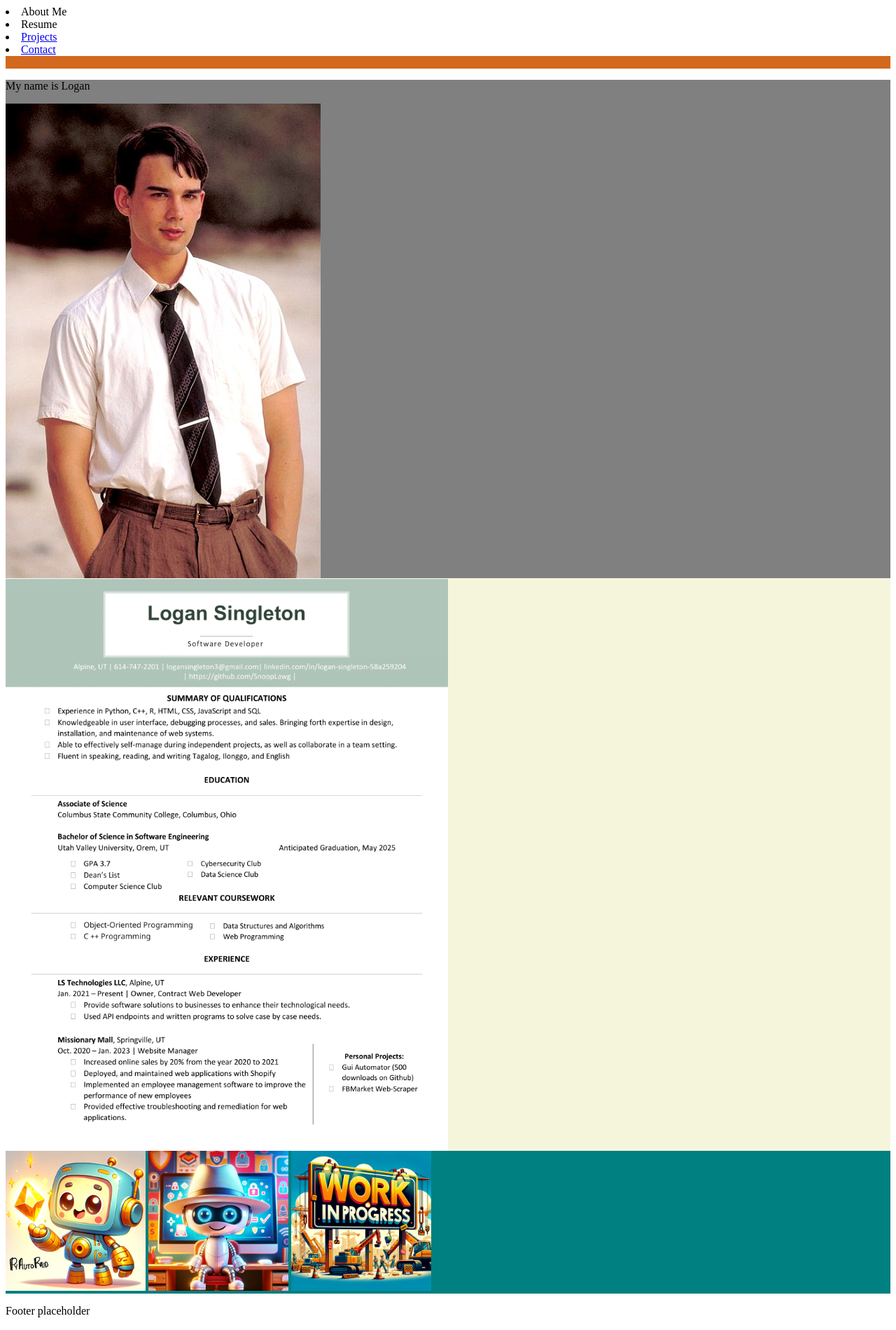
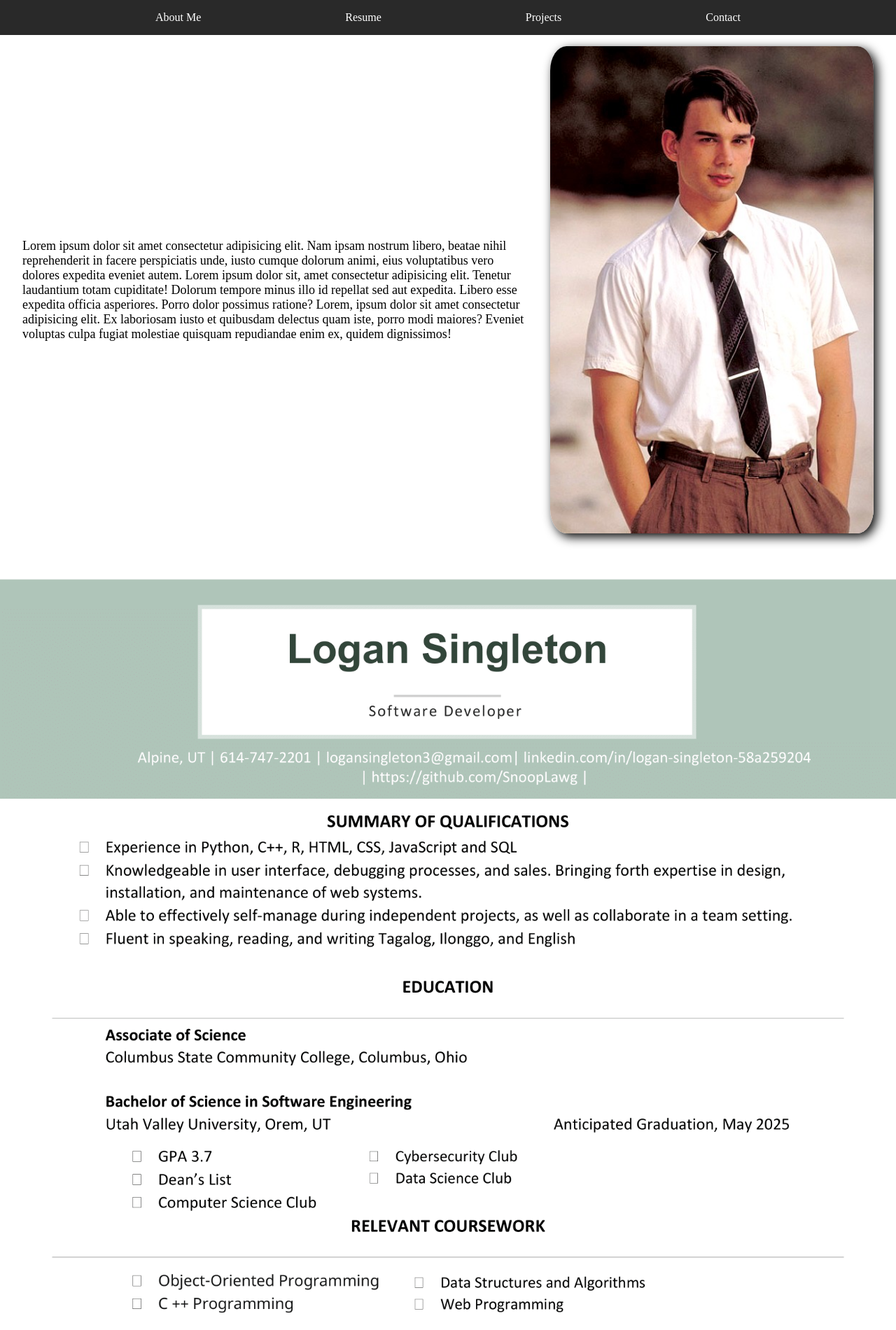
Before and after one commit to SnoopLawg/Static-Portfolio, a plain HTML site: page index.html in a window 1280 px wide. Shown: the top 1900 px of the page at 70% size. Drawn offline with Linux system fonts and the light colour scheme.

Commit message:
Base template static

```diff
--- a/index.html
+++ b/index.html
@@ -7,35 +7,44 @@
     <title>Logan Singleton Portfolio</title>
 </head>
 <body>
+    <div class="nav">
     <nav>
-        <li><a href="#About-Me"></a>About Me</li>
-        <li><a href="#Resume"></a>Resume</li>
+        <li><a href="#About-Me">About Me</a></li>
+        <li><a href="#Resume">Resume</a></li>
         <li><a href="#Projects">Projects</a></li>
         <li><a href="#Contact">Contact</a></li>
     </nav>
-    <div style="background-color:chocolate;"class="initial-image">
+    </div>
+    <div class="initial-image">
         <!-- image here for landscape background -->
         <img src="" alt="">
     </div>
-    <div style="background-color: gray;" class="About-Me">
-        <p>My name is Logan</p>
-        <img style="display: block;" src="placeholderMe.jpg" alt="">
+    <div class="About-Me" id="About-Me">
+        <p>Lorem ipsum dolor sit amet consectetur adipisicing elit. Nam ipsam nostrum libero, beatae nihil reprehenderit in facere perspiciatis unde, iusto cumque dolorum animi, eius voluptatibus vero dolores expedita eveniet autem.
+            Lorem ipsum dolor sit, amet consectetur adipisicing elit. Tenetur laudantium totam cupiditate! Dolorum tempore minus illo id repellat sed aut expedita. Libero esse expedita officia asperiores. Porro dolor possimus ratione?
+            Lorem, ipsum dolor sit amet consectetur adipisicing elit. Ex laboriosam iusto et quibusdam delectus quam iste, porro modi maiores? Eveniet voluptas culpa fugiat molestiae quisquam repudiandae enim ex, quidem dignissimos!</p>
+        <img src="assets/placeholderMe.jpg" alt="">
     </div>
-    <div style="background-color: beige;" class="Resume">
+    <div  class="Resume" id="Resume">
         <!-- resume -->
-        <img style="width: 50%;margin-right: 20px;display: block;" src="LS Resume 2024-1.png" alt="">
+        <img  src="assets/LS Resume 2024-1.png" alt="">
         <!-- <embed src="LS Resume 2024.pdf" type="application/pdf" width="90%" height="1000px"> -->
     </div>
-    <div style="background-color: teal;"class="Projects">
+    <div class="Projects" id="Projects">
         <!-- Squares for projects -->
-        <a href="https://github.com/SnoopLawg/PyAutoRaid/tree/main?tab=readme-ov-file#readme-top"><img style="width: 200px;height: 200px;display: inline-block;" src="PyAutoRaid.ico" alt="PyAutoRaid"></a>
-        <a href="https://github.com/SnoopLawg/FBMarketCarScraper"><img style="width: 200px;height: 200px;display: inline-block;" src="FBmarketscraper.png" alt="FaceBook Market WebScraper"></a>
-        <a href="#"><img style="width: 200px;height: 200px;display: inline-block;" src="Workinprogress.png" alt="DateRandomizer"></a>
+        <a href="https://github.com/SnoopLawg/PyAutoRaid/tree/main?tab=readme-ov-file#readme-top"><img  src="assets/PyAutoRaid.ico" alt="PyAutoRaid"></a>
+        <a href="https://github.com/SnoopLawg/FBMarketCarScraper"><img  src="assets/FBmarketscraper.png" alt="FaceBook Market WebScraper"></a>
+        <a href="#"><img  src="assets/Workinprogress.png" alt="DateRandomizer"></a>
     </div>
 
-    <footer>
+    <footer id="Contact" class="Contact">
     <!-- contact in footer -->
-    <p style="display: block;">Footer placeholder</p>
+
+    <ul>
+    <h3>Contact Me</h3>
+    <li><h4>Email: </h4> logansingleton3@gmail.com</li>
+    <li><h4>LinkedIn: </h4> logansingleton3</li>
+    </ul>
     </footer>
 </body>
 </html>
--- a/styles/style.css
+++ b/styles/style.css
@@ -0,0 +1,98 @@
+body{
+    margin: 0;
+    background-color: #ffffff;
+    color: rgb(0, 0, 0);
+}
+nav{
+    display: flex;
+    flex-direction: row;
+    align-items:start;
+    flex-wrap: wrap;
+    list-style-type: none;
+    justify-content: space-evenly;
+    padding: 1em;
+}
+
+nav a{
+    text-decoration: none;
+    color: white;
+}
+
+div.nav{
+    position: fixed;
+    background-color: rgb(41, 41, 41);
+    width: 100%;
+
+}
+
+.Projects{
+    display: flex;
+    justify-content:space-evenly;
+    flex-wrap: wrap;
+}
+
+.Projects img{
+    width: 20em;
+    height: 20em;
+    display: block;
+    margin: 2em;
+    box-shadow: 5px 5px 15px rgb(0, 0, 0);
+}
+
+.Resume{
+    display: flex;
+    padding: 2em 0;
+    max-width: 100%;
+    height:auto
+}
+
+.Resume img{
+
+    object-fit: cover;
+    overflow: hidden;
+}
+.About-Me {
+    display: flex;
+    justify-content: space-between;
+    padding: 2em;
+    flex-wrap: wrap;
+    align-items: center;
+    height: auto;
+    margin: 1em 0 0 0;
+}
+
+
+.About-Me img{
+    box-shadow: 5px 5px 15px rgb(0, 0, 0);
+    border-radius: 5%;
+}
+
+.About-Me p{
+    font-size: large;
+    max-width: 60%;
+}
+
+.About-Me img {
+    width: 38%; /* Adjust based on layout needs */
+    height: 100%; /* Adjust the height to a smaller value as needed */
+
+
+}
+
+footer{
+    background-color: black;
+    padding: 2em;
+}
+
+.Contact{
+    display: flex;
+    flex-direction: column;
+}
+
+.Contact li{
+    list-style-type: none;
+}
+
+.Contact h4{
+    display: inline;
+}
```
Also changed, not shown: assets/FBmarketscraper.png (renamed from FBmarketscraper.png), assets/LS Resume 2024-1.png (renamed from LS Resume 2024-1.png), assets/PyAutoRaid.ico (renamed from PyAutoRaid.ico), assets/Workinprogress.png (renamed from Workinprogress.png), assets/placeholderMe.jpg (renamed from placeholderMe.jpg), 2 other files.
